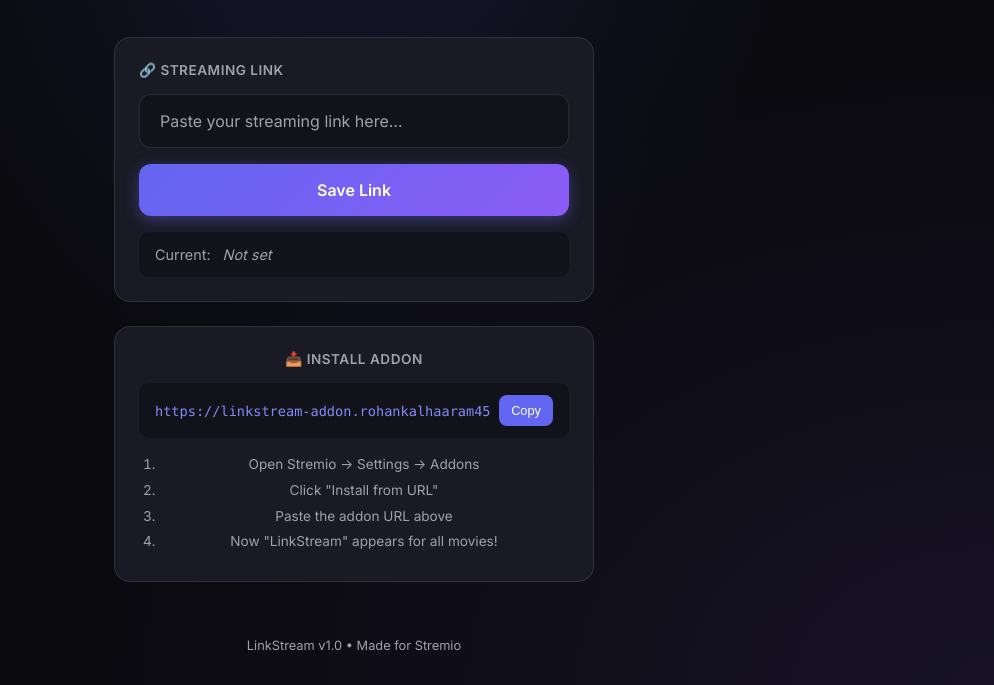
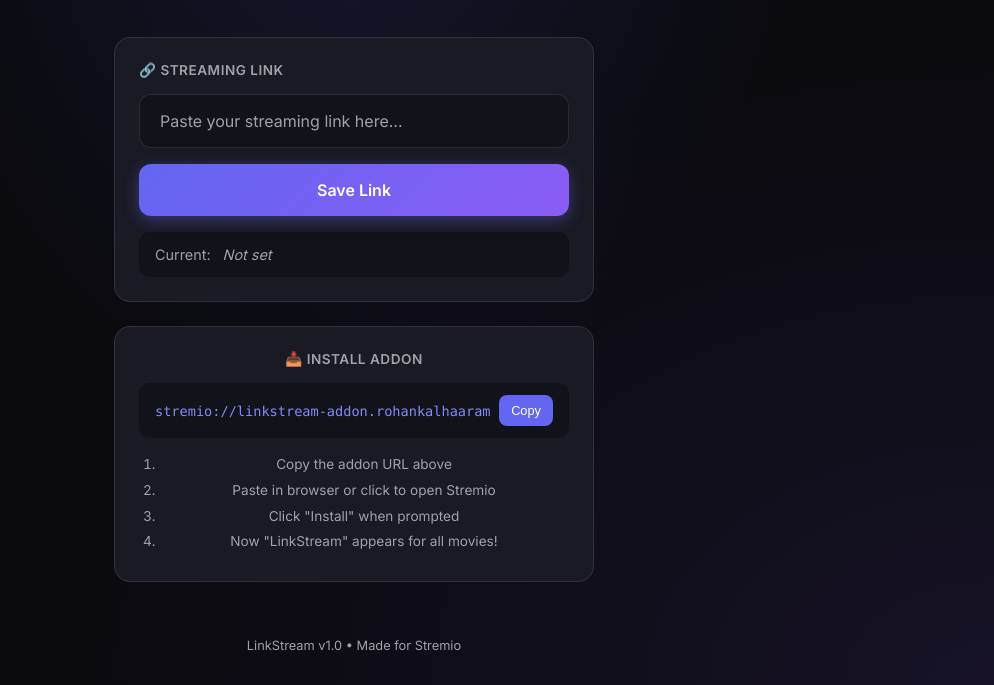
Before and after one commit to js-rohan/linkstream-stremio-addon, a website: page web/index.html in a window 1280 px wide. Shown: the part 201-886 px from the top of the page, without its empty margins (286-1280 px from the left). Drawn offline with Linux system fonts and the light colour scheme; no server answers.

Commit message:
Use stremio:// protocol for addon install URL

```diff
--- a/web/index.html
+++ b/web/index.html
@@ -348,14 +348,14 @@
         <div class="card install-section">
             <h2 class="card-title">📥 Install Addon</h2>
             <div class="install-url">
-                <code id="addonUrl">https://linkstream-addon.rohankalhaaram45.workers.dev/manifest.json</code>
+                <code id="addonUrl">stremio://linkstream-addon.rohankalhaaram45.workers.dev/manifest.json</code>
                 <button class="copy-btn" onclick="copyAddonUrl()">Copy</button>
             </div>
             <div class="instructions">
                 <ol>
-                    <li>Open Stremio → Settings → Addons</li>
-                    <li>Click "Install from URL"</li>
-                    <li>Paste the addon URL above</li>
+                    <li>Copy the addon URL above</li>
+                    <li>Paste in browser or click to open Stremio</li>
+                    <li>Click "Install" when prompted</li>
                     <li>Now "LinkStream" appears for all movies!</li>
                 </ol>
             </div>
@@ -445,7 +445,7 @@
         }
 
         function copyAddonUrl() {
-            const url = `${BACKEND_URL}/manifest.json`;
+            const url = 'stremio://linkstream-addon.rohankalhaaram45.workers.dev/manifest.json';
             navigator.clipboard.writeText(url).then(() => {
                 showStatus('Addon URL copied!', 'success');
             }).catch(() => {
```
